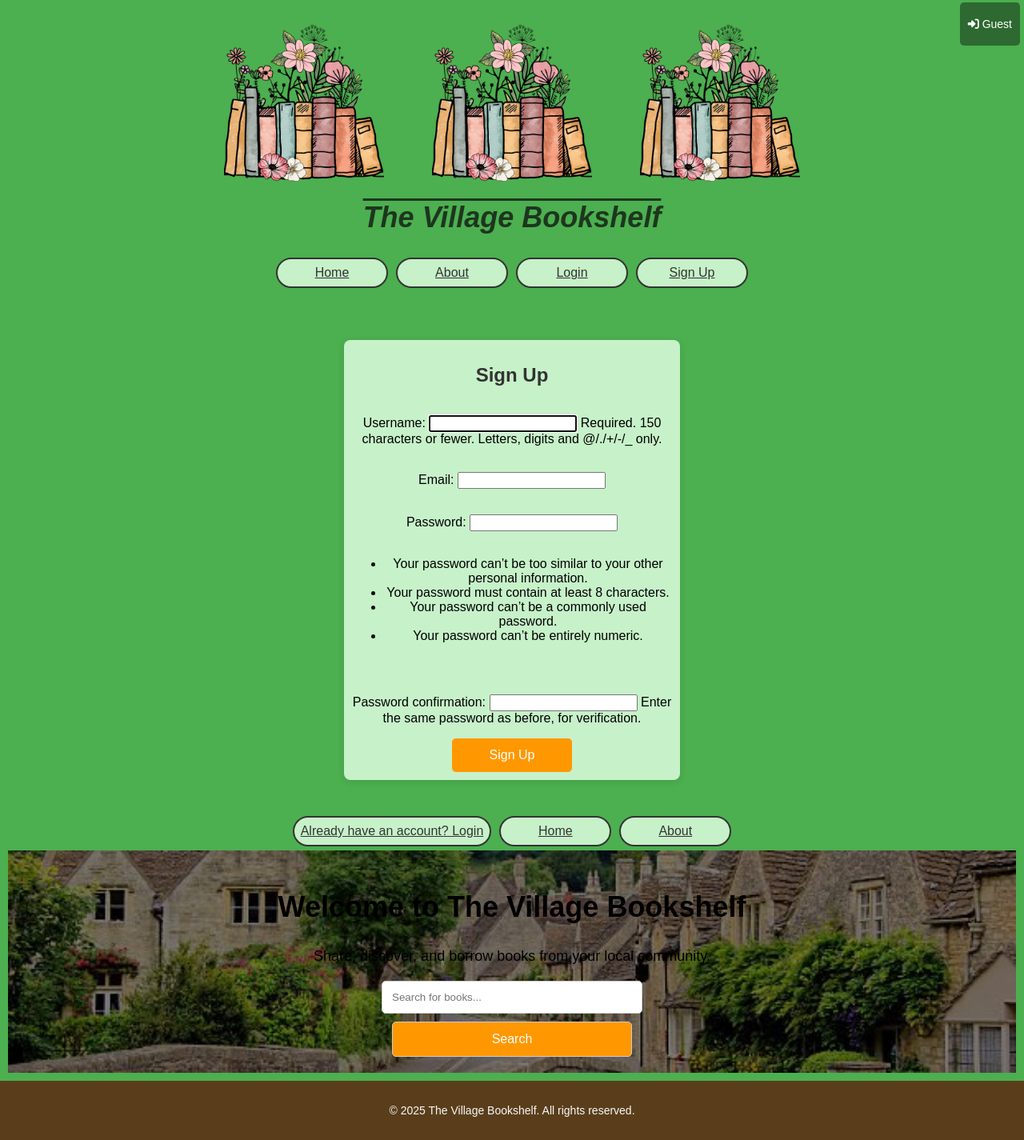
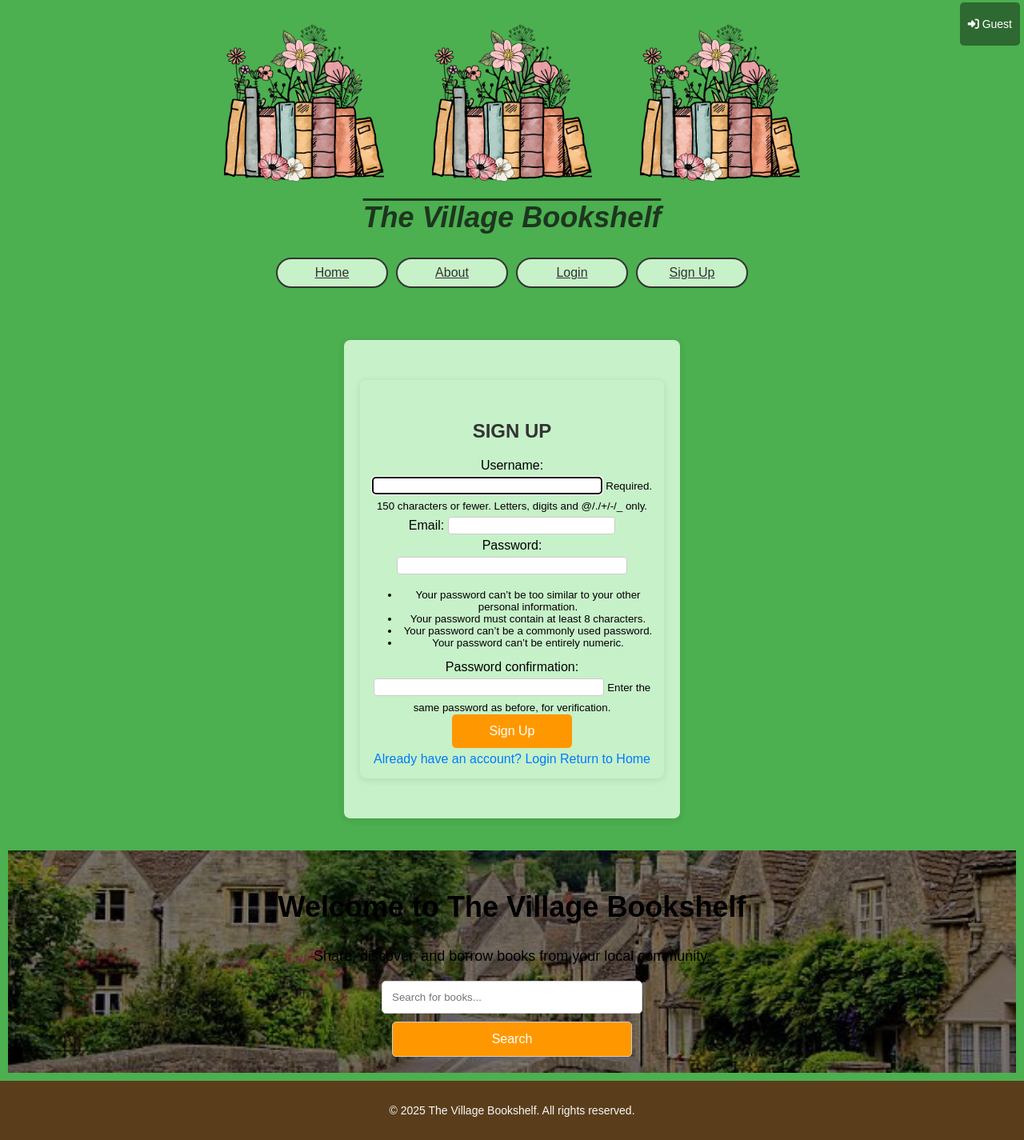
Before and after one commit to helsbels-del/the-village-bookshelf, a Django app: page /signup/ in a window 1280 px wide. Shown: the whole page at 80% size. Run offline with Django 4.2, Linux system fonts and the light colour scheme.

Commit message:
Fix: manually render fields on sign up page for better styling control

```diff
--- a/templates/registration/signup.html
+++ b/templates/registration/signup.html
@@ -1,13 +1,12 @@
-{% extends 'base.html' %}
-{% load static %}
-
-{% block title %}Sign Up | The Village Bookshelf{% endblock %}
+{% extends 'base.html' %} {% load static %} {% block title %} Sign Up | The
+Village Bookshelf{% endblock %}
 
 {% block content %}
-<div class="container">
 <div class="signup">
-    <h2>Sign Up</h2>
-    <form method="POST">
+  <div class="form-details">
+    <h2 class="about-title">Sign Up</h2>
+
+    <form method="POST" class="signup-form">
       {% csrf_token %}
 
       {% if form.errors %}
@@ -25,16 +24,43 @@
         </div>
       {% endif %}
 
-      {{ form.as_p }}
+      <div class="form-group">
+        {{ form.username.label_tag }}
+        {{ form.username }}
+        {% if form.username.help_text %}
+          <small class="help-text">{{ form.username.help_text }}</small>
+        {% endif %}
+      </div>
+
+      <div class="form-group">
+        {{ form.email.label_tag }}
+        {{ form.email }}
+      </div>
+
+      <div class="form-group">
+        {{ form.password1.label_tag }}
+        {{ form.password1 }}
+        {% if form.password1.help_text %}
+          <small class="help-text">{{ form.password1.help_text|safe }}</small>
+        {% endif %}
+      </div>
+
+      <div class="form-group">
+        {{ form.password2.label_tag }}
+        {{ form.password2 }}
+        {% if form.password2.help_text %}
+          <small class="help-text">{{ form.password2.help_text }}</small>
+        {% endif %}
+      </div>
+
       <input type="hidden" name="next" value="{{ request.GET.next|default:'/book_list/' }}">
       <button type="submit" class="btn">Sign Up</button>
     </form>
-  </div>
 
-  <nav class="navigation">
-    <a href="{% url 'login' %}" class="nav-btn">Already have an account? Login</a>
-    <a href="{% url 'home' %}" class="nav-btn">Home</a>
-    <a href="{% url 'about' %}" class="nav-btn">About</a>
+    <nav class="form-nav">
+      <a href="{% url 'login' %}" class="btn-link">Already have an account? Login</a>
+      <a href="{% url 'home' %}" class="btn-link">Return to Home</a>
     </nav>
   </div>
+</div>
 {% endblock %}
```
Lines whose indentation alone changed are shown as unchanged.
